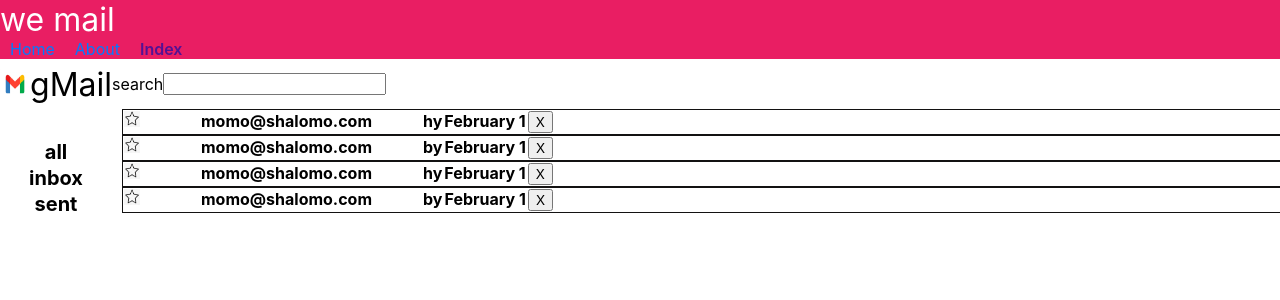
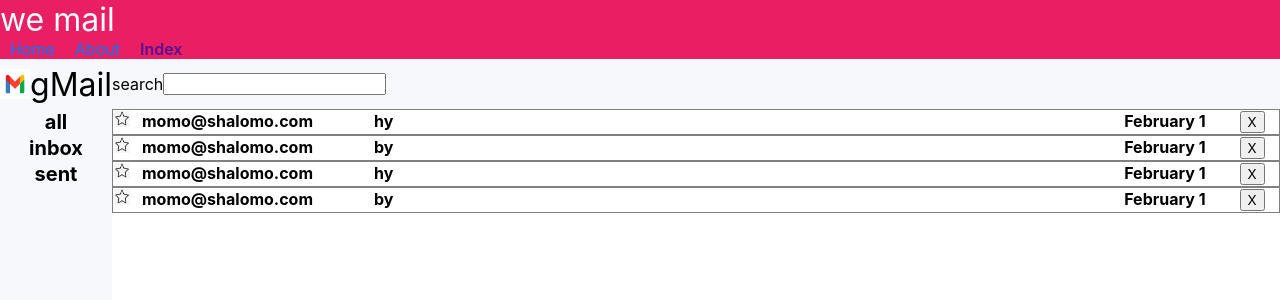
Before and after one commit to RomanPu/e-mail, a React (Vite) app: page /#/EmailIndex in a window 1280 px wide. Shown: the top 300 px of the page. Built offline with nearby package versions, Linux system fonts and the light colour scheme.

Commit message:
improved style

```diff
--- a/src/assets/css/cmps/mail-list.css
+++ b/src/assets/css/cmps/mail-list.css
@@ -4,7 +4,7 @@
   align-content: center;
   justify-content: flex-start;
   overflow-y: auto;
-  width: 100%;
+  /* width: 100%; */
   border-collapse: collapse;
   /* border: 1px solid #131212; */
  /* // text-align: center;
@@ -18,34 +18,60 @@
   } */
 
 .entry{
-    width: 100%;
-    margin-left: 10px;
-    border: 1px solid #131212;
-    display: flex;
+    /* width: 100%; */
+    /* background-color: #f2f6fc; */
+    /* margin-left: 10px;  */
+    border: 1px solid gray;
+    display: grid;
+    grid-auto-flow: column;
+    grid-template-columns: auto 1fr auto;
+
+
+    /* display: flex;
+   align-items: center; */
     font-weight: bold;
 }
 
+.entry h1{
+    margin-inline: 10px;
+}
+
+.entry-data{
+    display: grid;
+    grid-auto-flow: column;
+    grid-template-columns: 200px 1fr auto;
+    margin-inline-end: 2em;
+}
+
 .entry img{
+    flex-grow: 0;
     width: 1em;
     height: 1em;
 }
 
 
-.email-from{
+/* .email-from{
     padding-left: 50px;
     flex: 0 0 100%px;
-}
+} */
 
 .email-subject{
-    padding-left: 50px;
+    flex-grow: 1;
+    margin-left: 2em;
     flex: 1;
 }
 
 .email-date{
+    flex-grow: 1;
     flex: 0 0 150px;
 }
 
 .entry-read{
-    background-color: rgb(198, 253, 253);
+    flex-grow: 0;
+    background-color: #f2f6fc;
     font-weight:lighter;
  }
+
+ .entry button{
+    margin-right: 1em;
+ }
--- a/src/assets/css/pages/emeils-page.css
+++ b/src/assets/css/pages/emeils-page.css
@@ -1,11 +1,11 @@
 .emails-page{
    display: grid;
    grid-template-areas:
-   "logo filter . "
-   "folder  mail mail"
-   "folder  mail mail";
-   grid-template-columns: auto auto 1fr;
-   grid-template-rows:   50px auto 1fr;
+   "logo filter "
+   "folder  mail "
+   "folder  mail ";
+   grid-template-columns: auto  1fr;
+   grid-template-rows:   50px  1fr;
    /* gap: 10px;  */
    width: 100vw;
    height: 100vh;
@@ -19,6 +19,7 @@
    justify-content: left;
    width: auto;
    height: auto;
+   background-color: #f6f8fc;
 }
 
 .logo img{
@@ -34,16 +35,17 @@
 .mail-filter{
    display: flex;
    align-items: center;
-   justify-content: center;
+   justify-content: left;
    grid-area: filter;
+   background-color: #f6f8fc;
 }
 
 .folders{
-   margin-top: 30px;
+   /* margin-top: 30px; */
    grid-area: folder;
    display: flex;
    flex-direction: column;
-   /* background-color: white; */
+  background-color: #f6f8fc;
 }
 
 
--- a/src/cmps/MailList.jsx
+++ b/src/cmps/MailList.jsx
@@ -20,7 +20,7 @@
                 <tr className={`entry ${em.isRead && "entry-read"}`}  key={em.id}>
                     <td className = "star" onClick ={(ev) => handleClick(em.id, "star", ev)}>
                     <img src={em.isStarred  ? imgFullStarUrl : imgEmptyStarUrl} alt="" /> </td>
-                    <Link onClick=  {(ev) => handleClick(em.id, "deteils", ev)}
+                    <Link className = "entry-data" onClick=  {(ev) => handleClick(em.id, "deteils", ev)}
                      to={`/EmailIndex/${em.id}`}>
                         <MailEntry email={em} handleEntryClick={handleClick}/>
                     </Link>
```
